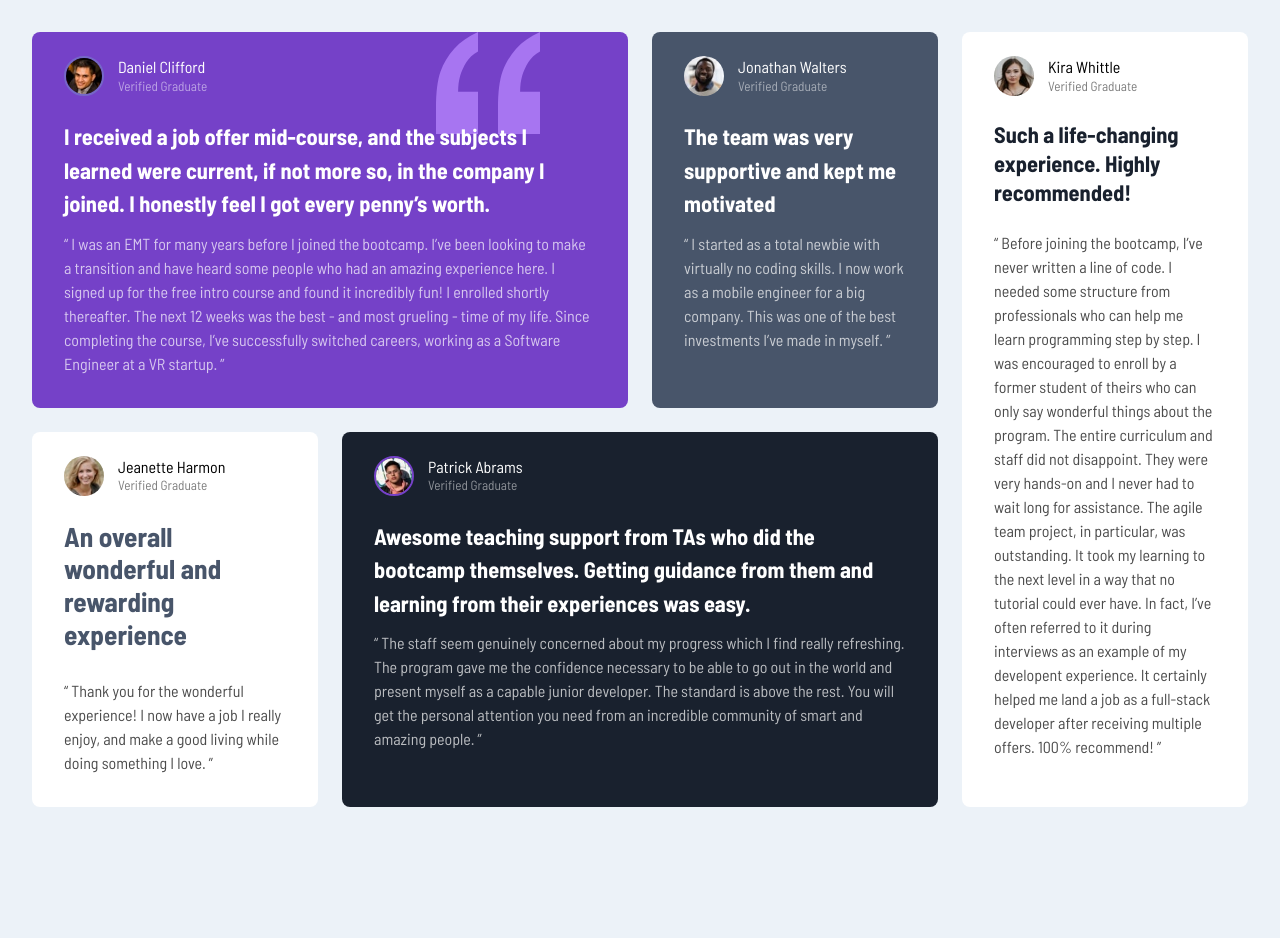
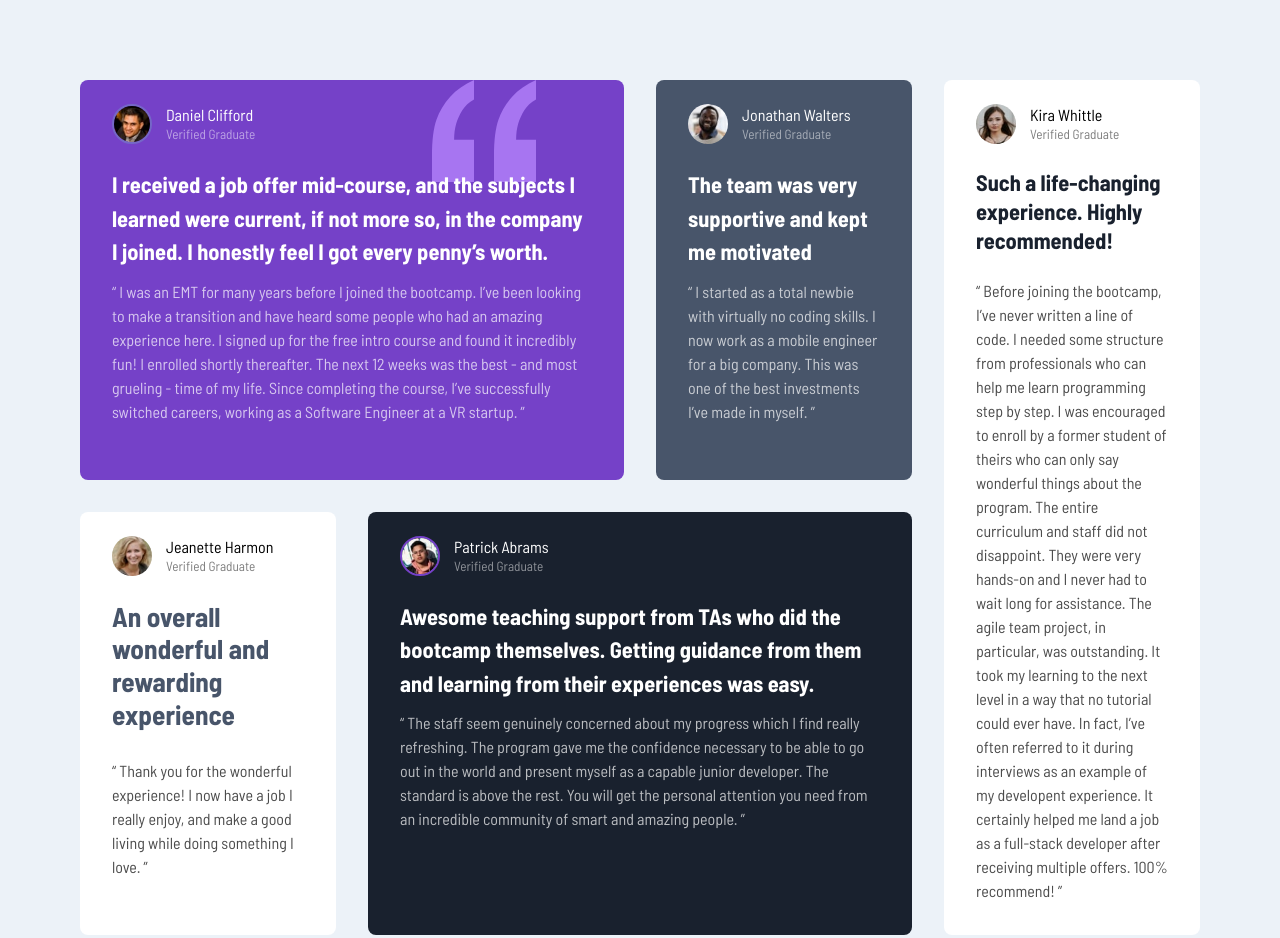
Before and after one commit to guilhermesiqueira13/testimonials-grid-section, a plain HTML site: page index.html in a window 1280 px wide. Before the commit the page ends 839 px from the top, so only its background shows below. Drawn offline with Linux system fonts and the light colour scheme.

Commit message:
last update

```diff
--- a/css/style.css
+++ b/css/style.css
@@ -98,12 +98,9 @@ h6 {
 /* Styles */
 
 body {
-  display: flex;
   max-width: 1440px;
   font-family: "font-regular";
-  margin: 2rem;
-  align-items: center;
-  justify-content: center;
+  padding: 5rem;
   background-color: var(--light-grayish-blue);
 }
 
@@ -113,7 +110,7 @@ body {
   grid-template-areas:
     "daniel daniel jonathan kira"
     "jeanette patrick patrick kira";
-  gap: 1.5rem;
+  gap: 2rem;
 }
 
 .profile {
```
